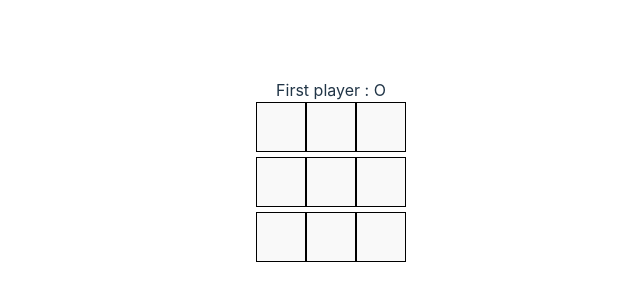
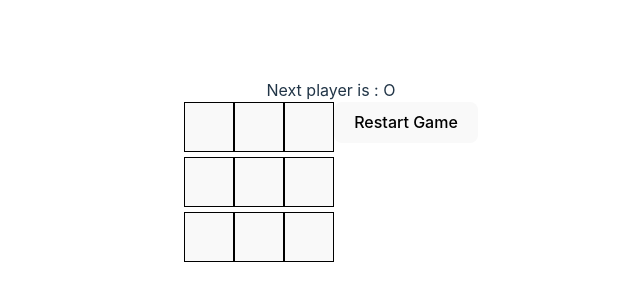
Before and after one commit to Brasero/3wa-react-semaine-1, a React (Vite) app: page / in a window 1280 px wide. Shown: the part 228-528 px from the top of the page, without its empty margins (309-949 px from the left). Built offline with nearby package versions, Linux system fonts and the light colour scheme.

Commit message:
mise en place d un historique des coups joué

```diff
--- /dev/null
+++ b/src/component/Board/index.jsx
@@ -0,0 +1,16 @@
+import Row from "../Row/index.jsx";
+
+function Board({squares, click}) {
+
+    return (
+        <>
+            <div className={'game'}>
+                <Row rowNumber={0} values={squares} click={click} />
+                <Row rowNumber={1} values={squares} click={click} />
+                <Row rowNumber={2} values={squares} click={click} />
+            </div>
+        </>
+    )
+}
+
+export default Board
--- a/src/component/Game/index.jsx
+++ b/src/component/Game/index.jsx
@@ -1,37 +1,56 @@
-import Row from "../Row/index.jsx";
-import {useState} from 'react'
+import {useEffect, useState} from 'react'
+import Board from "../Board/index.jsx";
+import GameHistory from "../GameHistory/index.jsx";
 
 function Game() {
 
-    const [squares, setSquares] = useState(Array(9).fill(''))
-    const [player, setPlayer] = useState(false)
+
+    const initialState = [Array(9).fill('')]
+    const [squaresHistory, setSquaresHistory] = useState(initialState)
+    const [selectedMove, setSelectedMove] = useState(0)
+    const squares =  squaresHistory[selectedMove]
+    const player = selectedMove % 2 !== 0
     const [message, setMessage] = useState('First player : O')
 
     const onClick = (index) => {
-        const newSquares = squares
+        const newSquares = squares.slice()
 
         if(squares[index] !== '' || winner(squares)) {
             return
         }
-
         if(player) {
             newSquares[index] = "X"
         } else {
             newSquares[index] = "O"
         }
 
-        setPlayer(!player)
-        setSquares({
-            ...newSquares
-        })
+        if(selectedMove && selectedMove !== squaresHistory.length){
+            const newHistory = squaresHistory.slice(0, selectedMove + 1)
+            setSquaresHistory([
+                ...newHistory,
+                newSquares
+            ])
+        } else {
+            setSquaresHistory([
+                ...squaresHistory,
+                newSquares
+            ])
+        }
 
-        const theWinner = winner(newSquares)
+
+        setSelectedMove(selectedMove + 1)
+    }
+
+    useEffect(() => {
+        const theWinner = winner(squares)
         if(theWinner) {
             setMessage(`The winner is : ${theWinner}`)
+        } else if(squares.includes('')) {
+            setMessage(`Next player is : ${player ? 'X' : 'O'}`)
         } else {
-            setMessage(`Next player is : ${player ? 'O' : 'X'}`)
+            setMessage("The game is null no one wins")
         }
-    }
+    }, [selectedMove])
 
     const winner = (squares) => {
         const winLines = [
@@ -53,14 +72,31 @@ function Game() {
         return null
     }
 
+    const jumpTo = (index) => {
+        if(index === 0) {
+            setSquaresHistory(initialState)
+        }
+        setSelectedMove(index)
+    }
+
     return (
         <>
-            {message}
-            <div className={'game'}>
-                <Row rowNumber={0} values={squares} click={onClick} />
-                <Row rowNumber={1} values={squares} click={onClick} />
-                <Row rowNumber={2} values={squares} click={onClick} />
+            <div className={'gameContainer'}>
+                <div className={'gameHeader'}>
+                    {message}
+                </div>
+                <div className={'gameContainer__block'} style={{display: 'flex'}}>
+                    <div className={"boardContainer"}>
+                        <Board squares={squares} click={onClick}/>
+                    </div>
+                    <div className={'historyContainer'}>
+                        <GameHistory history={squaresHistory} click={jumpTo} />
+                    </div>
+                </div>
             </div>
+
+
+
         </>
     )
 }
--- /dev/null
+++ b/src/component/GameHistory/index.jsx
@@ -0,0 +1,22 @@
+
+function GameHistory({history, click}) {
+
+    return (
+        <div className={'historyList'} style={{display: 'flex', flexDirection: 'column'}}>
+            {
+                history.map((item, key) => {
+                   return (
+                       <button
+                           key={key}
+                           onClick={() => click(key)}
+                       >
+                           {key === 0 ? 'Restart Game' : 'Move #' + (key)}
+                       </button>
+                   )
+                })
+            }
+        </div>
+    )
+}
+
+export default GameHistory
```
